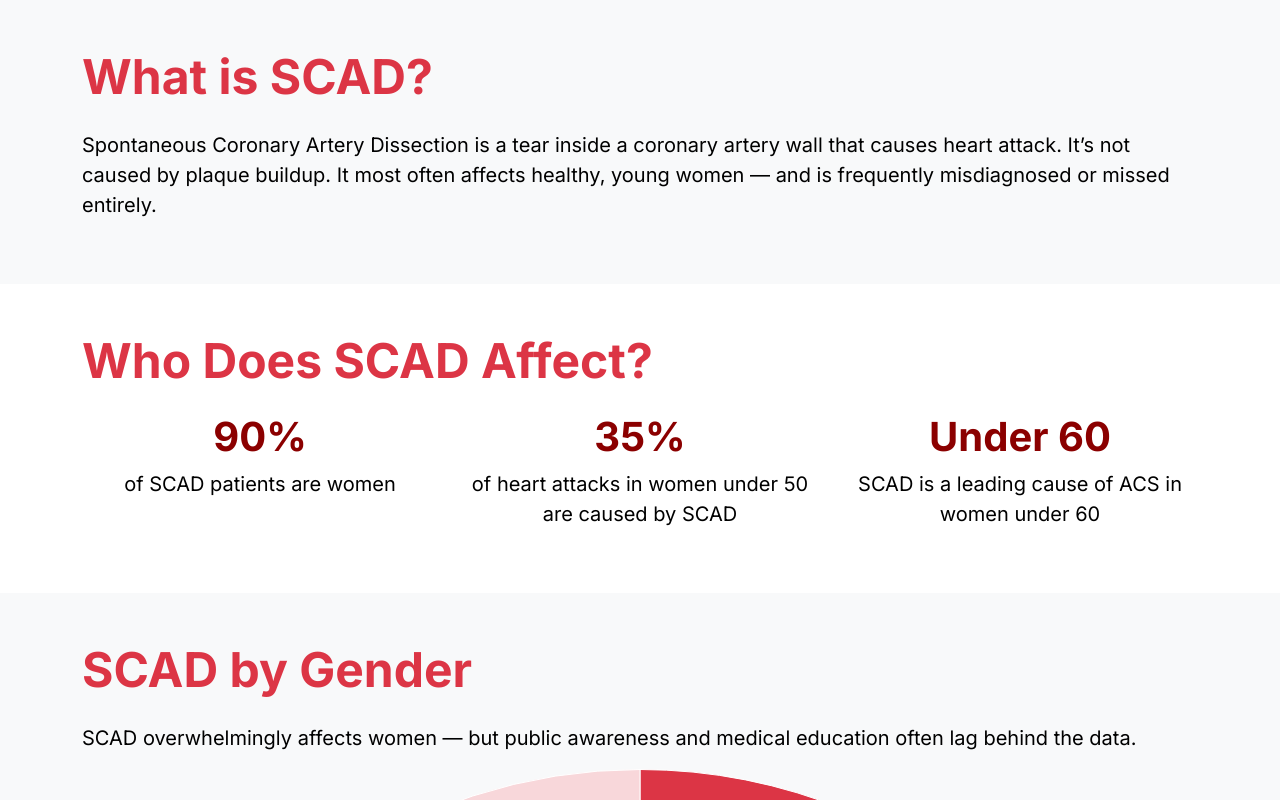
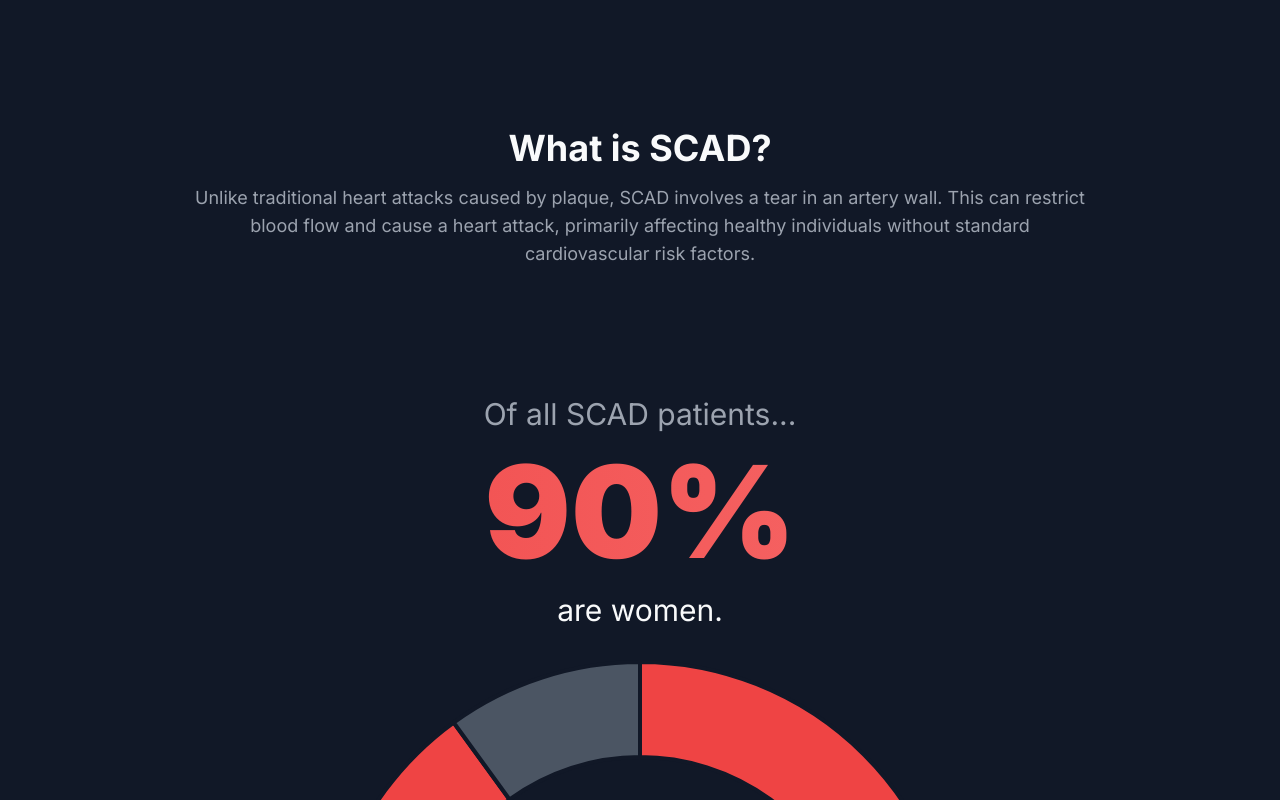
Before and after one commit to creativeandcoffee/scad-data-story, a plain HTML site: page index.html in a window 1280 px wide. Shown: the part 800-1600 px from the top of the page. Drawn offline with nearby package versions, Linux system fonts and the light colour scheme.

Commit message:
Feat: Redesign site with interactive scrollytelling

```diff
--- a/index.html
+++ b/index.html
@@ -1,144 +1,255 @@
 <!DOCTYPE html>
 <html lang="en">
 <head>
-  <meta charset="UTF-8" />
-  <meta name="viewport" content="width=device-width, initial-scale=1.0"/>
-  <title>SCAD: The Hidden Heart Attack</title>
+    <meta charset="UTF-8">
+    <meta name="viewport" content="width=device-width, initial-scale=1.0">
+    <title>SCAD: The Unseen Heart Attack</title>
 
-  <!-- Bootstrap CSS -->
-  <link href="https://cdn.jsdelivr.net/npm/bootstrap@5.3.3/dist/css/bootstrap.min.css" rel="stylesheet">
+    <!-- Tailwind CSS -->
+    <script src="https://cdn.tailwindcss.com"></script>
 
     <!-- Google Fonts -->
-  <link href="https://fonts.googleapis.com/css2?family=Inter:wght@400;700;900&display=swap" rel="stylesheet">
+    <link rel="preconnect" href="https://fonts.googleapis.com">
+    <link rel="preconnect" href="https://fonts.gstatic.com" crossorigin>
+    <link href="https://fonts.googleapis.com/css2?family=Inter:wght@400;700;900&family=Roboto+Mono:wght@400;700&display=swap" rel="stylesheet">
 
-  <!-- Custom CSS -->
-  <link rel="stylesheet" href="style.css" />
+    <!-- Custom Styles -->
+    <style>
+        /* Define custom font families for Tailwind */
+        body {
+            font-family: 'Inter', sans-serif;
+            background-color: #111827; /* bg-gray-900 */
+            color: #F9FAFB; /* text-gray-50 */
+        }
+        .font-heading {
+            font-family: 'Inter', sans-serif;
+        }
+        .font-mono {
+            font-family: 'Roboto Mono', monospace;
+        }
+        /* Style for scroll-triggered animated sections */
+        .data-section {
+            opacity: 0;
+            transform: translateY(50px);
+            transition: opacity 0.8s ease-out, transform 0.8s ease-out;
+        }
+        .data-section.is-visible {
+            opacity: 1;
+            transform: translateY(0);
+        }
+        /* Custom gradient text */
+        .gradient-text {
+            background: linear-gradient(to right, #ef4444, #f87171);
+            -webkit-background-clip: text;
+            -webkit-text-fill-color: transparent;
+        }
+    </style>
 </head>
+<body class="antialiased">
 
-<body style="font-family: 'Inter', sans-serif;">
+    <!-- Main Container -->
+    <div class="container mx-auto px-4 sm:px-6 lg:px-8">
 
-  <!-- HERO SECTION -->
-  <header class="vh-100 bg-danger text-white d-flex align-items-center">
-    <div class="container text-center">
-      <h1 id="heroTitle" class="display-3 fw-bold">
-        <span class="fractured-word"><span class="top">Hidden</span><span class="bottom">Hidden</span></span>
-        <span class="fractured-word"><span class="top">Heart</span><span class="bottom">Heart</span></span>
-        <span class="fractured-word"><span class="top">Attack</span><span class="bottom">Attack</span></span>
-        <br>
-        <span id="restOfTitle">Killing Young Women</span>
+        <!-- Header / Hero Section -->
+        <header class="min-h-screen flex flex-col justify-center items-center text-center py-20">
+            <div class="max-w-4xl mx-auto">
+                <h1 id="hero-title" class="text-5xl md:text-7xl lg:text-8xl font-black font-heading uppercase tracking-tighter">
+                    <span class="gradient-text">The Unseen Attack</span>
                 </h1>
-      <p id="heroSub" class="lead mt-4">90% of patients are women — but most have never heard of it.</p>
+                <p id="hero-subtitle" class="mt-6 text-lg md:text-xl text-gray-300 max-w-2xl mx-auto">
+                    Spontaneous Coronary Artery Dissection (SCAD) is a leading cause of heart attacks in young women. Yet, it remains dangerously under-diagnosed and under-researched. This is the story told by the data.
+                </p>
             </div>
         </header>
 
-  <!-- WHAT IS SCAD -->
-  <section class="py-5 bg-light">
-    <div class="container">
-      <h2 class="display-5 text-danger fw-bold mb-4">What is SCAD?</h2>
-      <p class="fs-5">
-        Spontaneous Coronary Artery Dissection is a tear inside a coronary artery wall that causes heart attack. It’s not caused by plaque buildup.
-        It most often affects healthy, young women — and is frequently misdiagnosed or missed entirely.
+        <!-- Section 1: What is SCAD? -->
+        <section class="data-section my-24 md:my-32 max-w-4xl mx-auto text-center">
+            <h2 class="text-3xl md:text-4xl font-bold font-heading">What is SCAD?</h2>
+            <p class="mt-4 text-lg text-gray-400">
+                Unlike traditional heart attacks caused by plaque, SCAD involves a tear in an artery wall. This can restrict blood flow and cause a heart attack, primarily affecting healthy individuals without standard cardiovascular risk factors.
             </p>
+        </section>
+
+        <!-- Section 2: The Overwhelming Statistic -->
+        <section class="data-section my-24 md:my-32">
+            <div class="text-center">
+                <p class="text-2xl md:text-3xl font-heading text-gray-400">Of all SCAD patients...</p>
+                <div id="gender-stat" class="text-8xl md:text-9xl font-black my-4 gradient-text" data-value="90">0%</div>
+                <p class="text-2xl md:text-3xl font-heading">are women.</p>
+            </div>
+            <div class="max-w-2xl mx-auto mt-8">
+                 <canvas id="gender-chart"></canvas>
             </div>
         </section>
 
-  <!-- WHO DOES SCAD AFFECT -->
-  <section class="py-5">
-    <div class="container">
-      <h2 class="display-5 text-danger fw-bold mb-4">Who Does SCAD Affect?</h2>
-      <div class="row text-center g-4">
-        <div class="col-md-4">
-          <h3 class="display-6 fw-bold">90%</h3>
-          <p class="lead">of SCAD patients are women</p>
+        <!-- Section 3: Age & Misdiagnosis -->
+        <section class="data-section my-24 md:my-32 max-w-5xl mx-auto">
+            <h2 class="text-3xl md:text-4xl font-bold font-heading text-center mb-12">A Disease of the Young & Healthy</h2>
+            <div class="grid md:grid-cols-2 gap-12 items-center">
+                <div>
+                    <p class="text-lg text-gray-400 mb-4">
+                        SCAD is the <span class="text-red-400 font-bold">#1 cause of heart attacks</span> in women under 50 and new mothers.
+                    </p>
+                    <p class="text-lg text-gray-400">
+                        Because patients don't fit the typical profile of a heart attack victim, their symptoms are often dismissed as anxiety or indigestion, leading to critical delays in care.
+                    </p>
                 </div>
-        <div class="col-md-4">
-          <h3 class="display-6 fw-bold">35%</h3>
-          <p class="lead">of heart attacks in women under 50 are caused by SCAD</p>
-        </div>
-        <div class="col-md-4">
-          <h3 class="display-6 fw-bold">Under 60</h3>
-          <p class="lead">SCAD is a leading cause of ACS in women under 60</p>
-        </div>
+                <div>
+                    <canvas id="age-chart"></canvas>
                 </div>
             </div>
         </section>
 
-  <!-- SCAD BY GENDER (CHART) -->
-  <section class="py-5 bg-light">
-    <div class="container">
-      <h2 class="display-5 text-danger fw-bold mb-4">SCAD by Gender</h2>
-      <p class="fs-5">SCAD overwhelmingly affects women — but public awareness and medical education often lag behind the data.</p>
-      <div id="genderChartWrapper" class="d-flex justify-content-center">
-        <canvas id="genderChart" width="300" height="300"></canvas>
-      </div>
+        <!-- Section 4: The Research Gap -->
+        <section class="data-section my-24 md:my-32 max-w-4xl mx-auto text-center">
+            <h2 class="text-3xl md:text-4xl font-bold font-heading">Underfunded. Understudied.</h2>
+            <p class="mt-4 text-lg text-gray-400">
+                Cardiovascular research has historically focused on men. As a result, conditions like SCAD that predominantly affect women are left with significant gaps in understanding, diagnosis, and treatment protocols.
+            </p>
+            <div class="mt-8 font-mono text-red-400 bg-gray-800 p-6 rounded-lg">
+                <p class="text-lg">"Most large cardiovascular trials exclude pre-menopausal women, creating a dangerous blind spot in medical knowledge." - AHA Scientific Statement</p>
             </div>
         </section>
 
-  <!-- MISDIAGNOSIS -->
-  <section class="py-5">
-    <div class="container">
-      <h2 class="display-5 text-danger fw-bold mb-4">Frequently Dismissed</h2>
-      <p class="fs-5">Many SCAD patients are young women with no obvious risk factors. Their symptoms are often dismissed as anxiety or indigestion — leading to dangerous delays in treatment.</p>
+        <!-- Call to Action & Footer -->
+        <footer class="text-center py-16">
+            <h2 class="text-2xl md:text-3xl font-bold">Help Close the Gap.</h2>
+            <p class="mt-4 text-gray-400">Share this story to raise awareness.</p>
+            <div class="mt-6">
+                <a href="#" class="bg-red-600 hover:bg-red-700 text-white font-bold py-3 px-6 rounded-lg transition-colors duration-300">Support Research</a>
             </div>
-  </section>
-
-  <!-- TRIGGERS -->
-  <section class="py-5 bg-light">
-    <div class="container">
-      <h2 class="display-5 text-danger fw-bold mb-4">Common Triggers</h2>
-      <ul class="fs-5">
-        <li>Extreme emotional stress</li>
-        <li>Hormonal changes (e.g., post-partum)</li>
-        <li>Intense physical exertion</li>
-        <li>Underlying arteriopathies (e.g., FMD)</li>
-      </ul>
-    </div>
-  </section>
-
-  <!-- TREATMENT CHALLENGES -->
-  <section class="py-5">
-    <div class="container">
-      <h2 class="display-5 text-danger fw-bold mb-4">Treatment Isn’t Always Clear</h2>
-      <p class="fs-5">Standard heart attack interventions (like stents) may fail or worsen outcomes in SCAD. Many patients benefit more from conservative, non-invasive management — but many doctors aren’t trained to recognize this.</p>
-    </div>
-  </section>
-
-  <!-- RESEARCH GAP -->
-  <section class="py-5 bg-light">
-    <div class="container">
-      <h2 class="display-5 text-danger fw-bold mb-4">Underfunded. Understudied.</h2>
-      <p class="fs-5">SCAD is underrepresented in cardiovascular research. Most large trials exclude women and younger patients, creating gaps in care, policy, and understanding.</p>
-    </div>
-  </section>
-
-  <!-- CALL TO ACTION -->
-  <section class="py-5 bg-danger text-white text-center">
-    <div class="container">
-      <h2 class="display-4 fw-bold">Help Raise Awareness</h2>
-      <p class="lead mt-3">Share this story. Donate to research. Advocate for equitable care.</p>
-      <div class="mt-4">
-        <a href="#" class="btn btn-light btn-lg me-2">Donate</a>
-        <a href="#" class="btn btn-outline-light btn-lg">Learn More</a>
-      </div>
-      <p class="mt-5 small">#WIHDN #WIHDNDataStorytellingChallenge #WIHDNWaitingTime</p>
-    </div>
-  </section>
-
-  <!-- FOOTER -->
-  <footer class="bg-dark text-white text-center py-3">
-    <p class="mb-0">
-      Source: Hayes et al. (2018), AHA Scientific Statement —
-      <a class="text-warning" href="https://doi.org/10.1161/CIR.0000000000000564" target="_blank">View Study</a>
-    </p>
+            <p class="mt-12 text-sm text-gray-500 font-mono">#WIHDN #WIHDNDataStorytellingChallenge #WIHDNWaitingTime</p>
+             <p class="mt-4 text-xs text-gray-600 font-mono">Source: Hayes et al. (2018), AHA Scientific Statement</p>
         </footer>
 
-  <!-- JS LIBRARIES -->
-  <script src="https://cdn.jsdelivr.net/npm/bootstrap@5.3.3/dist/js/bootstrap.bundle.min.js"></script>
-  <script src="https://cdn.jsdelivr.net/npm/chart.js"></script>
+    </div>
+
+    <!-- JS Libraries -->
     <script src="https://cdn.jsdelivr.net/npm/gsap@3.12.5/dist/gsap.min.js"></script>
     <script src="https://cdn.jsdelivr.net/npm/gsap@3.12.5/dist/ScrollTrigger.min.js"></script>
+    <script src="https://cdn.jsdelivr.net/npm/chart.js"></script>
 
-  <!-- CUSTOM JS -->
-  <script src="script.js"></script>
+    <!-- Custom JS -->
+    <script>
+        document.addEventListener('DOMContentLoaded', () => {
+            gsap.registerPlugin(ScrollTrigger);
+
+            // --- Hero Animation ---
+            gsap.from("#hero-title", { opacity: 0, y: 30, duration: 1, delay: 0.2 });
+            gsap.from("#hero-subtitle", { opacity: 0, y: 30, duration: 1, delay: 0.5 });
+
+            // --- Animate Sections on Scroll ---
+            const sections = document.querySelectorAll('.data-section');
+            sections.forEach(section => {
+                ScrollTrigger.create({
+                    trigger: section,
+                    start: 'top 80%',
+                    once: true,
+                    onEnter: () => {
+                        section.classList.add('is-visible');
+                    }
+                });
+            });
+
+            // --- Animated Number Counter ---
+            const statElement = document.getElementById('gender-stat');
+            gsap.to(statElement, {
+                textContent: statElement.dataset.value,
+                duration: 2,
+                ease: "power1.inOut",
+                snap: { textContent: 1 },
+                stagger: 1,
+                scrollTrigger: {
+                    trigger: statElement,
+                    start: "top 85%",
+                    toggleActions: "play none none none"
+                },
+                onUpdate: function() {
+                    this.targets()[0].innerHTML = Math.ceil(this.targets()[0].textContent) + '%';
+                }
+            });
+
+            // --- Gender Doughnut Chart ---
+            const genderCtx = document.getElementById('gender-chart').getContext('2d');
+            new Chart(genderCtx, {
+                type: 'doughnut',
+                data: {
+                    labels: ['Women', 'Men'],
+                    datasets: [{
+                        label: 'SCAD Patients by Gender',
+                        data: [90, 10],
+                        backgroundColor: ['#ef4444', '#4b5563'],
+                        borderColor: '#111827',
+                        borderWidth: 4,
+                        hoverOffset: 8
+                    }]
+                },
+                options: {
+                    responsive: true,
+                    cutout: '70%',
+                    plugins: {
+                        legend: {
+                            position: 'bottom',
+                            labels: {
+                                color: '#D1D5DB', // text-gray-300
+                                font: { size: 14, family: "'Inter', sans-serif" }
+                            }
+                        }
+                    },
+                    animation: {
+                        animateScale: true,
+                        animateRotate: true
+                    }
+                }
+            });
+
+            // --- Age Distribution Bar Chart ---
+            const ageCtx = document.getElementById('age-chart').getContext('2d');
+            new Chart(ageCtx, {
+                type: 'bar',
+                data: {
+                    labels: ['<40', '40-49', '50-59', '60+'],
+                    datasets: [{
+                        label: 'Age at First SCAD Event',
+                        data: [25, 45, 25, 5], // Example data
+                        backgroundColor: [
+                            'rgba(239, 68, 68, 0.5)',
+                            'rgba(239, 68, 68, 0.8)',
+                            'rgba(239, 68, 68, 0.5)',
+                            'rgba(239, 68, 68, 0.3)'
+                        ],
+                        borderColor: '#ef4444',
+                        borderWidth: 1
+                    }]
+                },
+                options: {
+                    indexAxis: 'y',
+                    responsive: true,
+                    scales: {
+                        x: {
+                            beginAtZero: true,
+                            grid: { color: 'rgba(255, 255, 255, 0.1)' },
+                            ticks: { color: '#9CA3AF', font: { family: "'Roboto Mono', monospace" } }
+                        },
+                        y: {
+                            grid: { display: false },
+                             ticks: { color: '#D1D5DB', font: { family: "'Roboto Mono', monospace" } }
+                        }
+                    },
+                    plugins: {
+                        legend: { display: false },
+                        tooltip: {
+                            callbacks: {
+                                label: function(context) {
+                                    return context.dataset.label + ': ' + context.formattedValue + '%';
+                                }
+                            }
+                        }
+                    }
+                }
+            });
+        });
+    </script>
+
 </body>
 </html>
```
Lines whose indentation alone changed are shown as unchanged.
